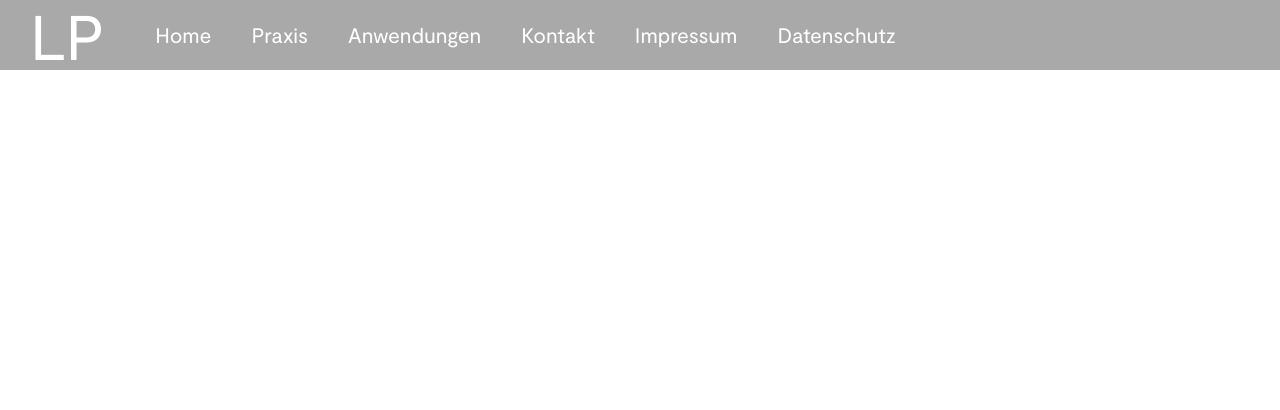
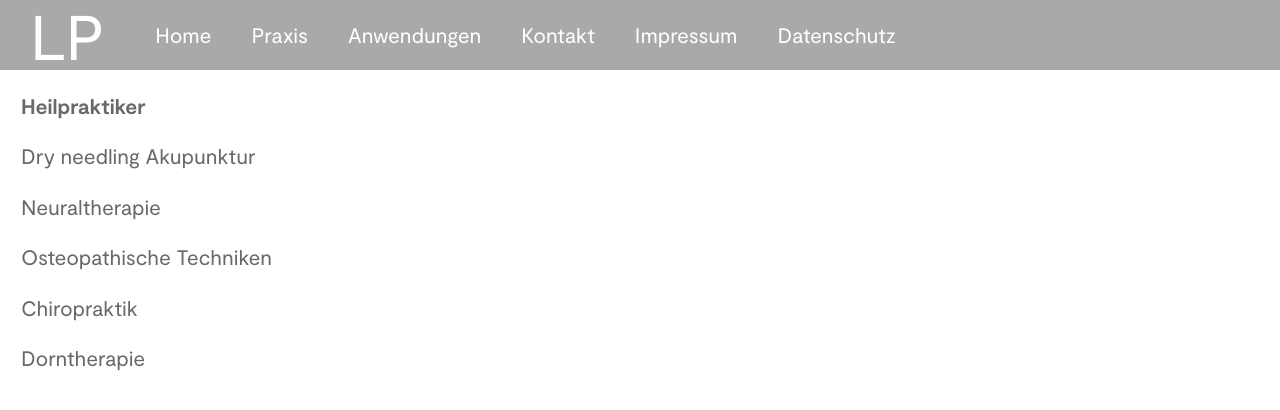
Before and after one commit to loehr-physiotherapie/loehr-physiotherapie.github.io, a Jekyll site: the page built from heilpraktikerleistungen.md, in a window 1280 px wide. Shown: the top 410 px of the page. Built offline with Jekyll 4.4.1, drawn with Linux system fonts in a browser that asks for light colours.

Commit message:
Updated 'heilpraktikerleistungen.md' via CloudCannon

```diff
--- a/heilpraktikerleistungen.md
+++ b/heilpraktikerleistungen.md
@@ -3,3 +3,15 @@ layout: default
 title: Heilpraktiker Leistungen
 permalink: /heilpraktikerleistungen/
 ---
+
+**Heilpraktiker&nbsp;**
+
+Dry needling Akupunktur
+
+Neuraltherapie
+
+Osteopathische Techniken
+
+Chiropraktik
+
+Dorntherapie
```
